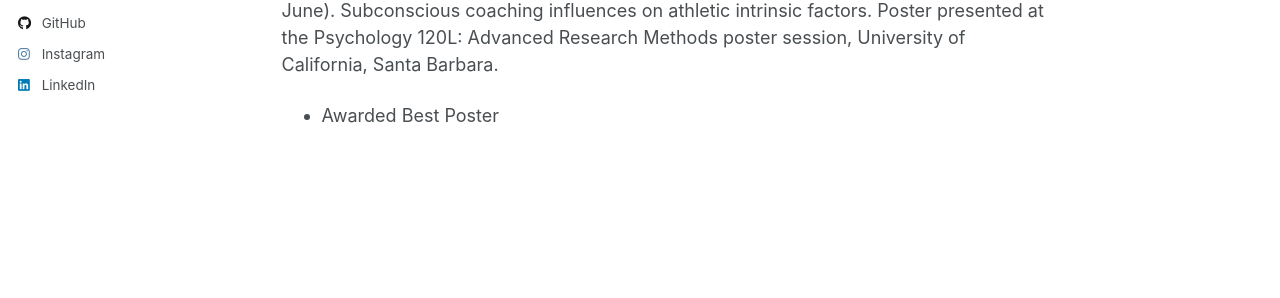
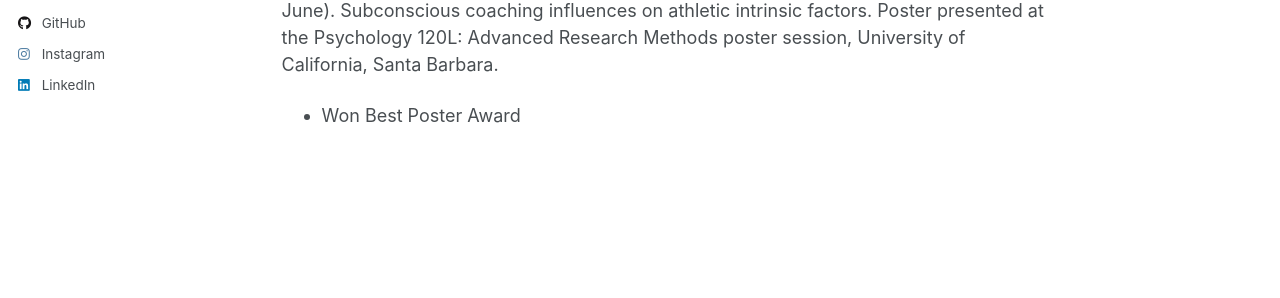
Before and after one commit to btmarome/btmarome.github.io, a Jekyll site: the page built from _pages/presentations.md, in a window 1280 px wide and 1030 px high. Shown: the part 502-800 px from the top of the window. Built offline with Jekyll 4.4.1, drawn with Linux system fonts in a browser that asks for light colours; some web fonts are replaced; a script that is not in the unit is left out.

Commit message:
Update presentations.md

```diff
--- a/_pages/presentations.md
+++ b/_pages/presentations.md
@@ -14,4 +14,4 @@ Shelat, S., **Marome, B.**, Giesbrecht, B., & Schooler, J. W. (2024, May). Mind-
 **Marome, B.**, Shelat, S., & Schooler, J. W. (2024, May). Phenomenology of thought during memory encoding for verbal and visual material. [Poster](/files/URCA_poster.pdf) presented at the Undergraduate Research and Creative Activities Colloquium, University of California, Santa Barbara.
 
 **Marome, B.**, Schniepp, J., Peters, R., Holstein, S., Suryavanshi, S., & Woods, V. (2023, June). Subconscious coaching influences on athletic intrinsic factors. Poster presented at the Psychology 120L: Advanced Research Methods poster session, University of California, Santa Barbara.
-  - Awarded Best Poster
+  - Won Best Poster Award
```
